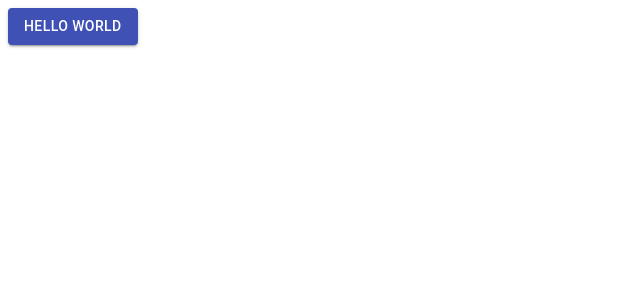
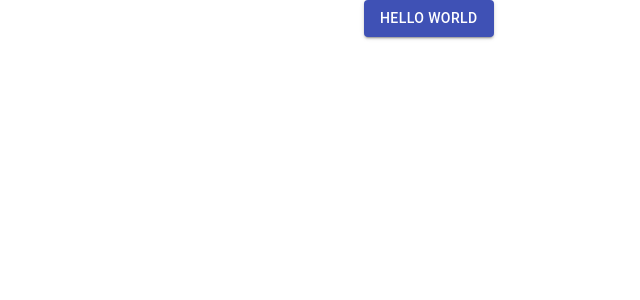
Before and after one commit to norux/feb15, a React app: page / in a window 1280 px wide. Shown: the top 300 px of the page, without its empty margins (0-640 px from the left). Built offline with nearby package versions, Linux system fonts and the light colour scheme.

Commit message:
Initialize css setting (#1)

```diff
--- a/src/app.js
+++ b/src/app.js
@@ -1,11 +1,14 @@
 import React from 'react'
 import { hot } from 'react-hot-loader/root'
+import Container from '@material-ui/core/Container'
 import Button from '@material-ui/core/Button'
 
 export const App = hot(() => (
   <div>
-    <Button variant="contained" color="primary">
-      Hello World
-    </Button>
+    <Container maxWidth="sm" className="wrap">
+      <Button variant="contained" color="primary">
+        Hello World
+      </Button>
+    </Container>
   </div>
 ))
--- /dev/null
+++ b/src/css/index.css
@@ -0,0 +1,2 @@
+@import './normalize.css';
+@import './layout.css';
--- /dev/null
+++ b/src/css/layout.css
@@ -0,0 +1,10 @@
+$color_main_bg: #919191;
+
+html, body {
+  background-color: $color_main_bg;
+}
+
+.wrap {
+  background-color: #fff;
+  height: 100vh;
+}
--- /dev/null
+++ b/src/css/normalize.css
@@ -0,0 +1,113 @@
+/*! normalize.css v8.0.1 | MIT License | github.com/necolas/normalize.css */
+
+html {
+  line-height: 1.15;
+  -webkit-text-size-adjust: 100%;
+}
+
+body {
+  margin: 0;
+}
+
+h1 {
+  font-size: 2em;
+  margin: 0.67em 0;
+}
+
+a {
+  background-color: transparent;
+}
+
+b,
+strong {
+  font-weight: bolder;
+}
+
+small {
+  font-size: 80%;
+}
+
+img {
+  border-style: none;
+}
+
+button,
+input,
+optgroup,
+select,
+textarea {
+  font-family: inherit;
+  font-size: 100%;
+  line-height: 1.15;
+  margin: 0;
+}
+
+button,
+input {
+  overflow: visible;
+}
+
+button,
+select {
+  text-transform: none;
+}
+
+button,
+[type='button'],
+[type='reset'],
+[type='submit'] {
+  -webkit-appearance: button;
+}
+
+button::-moz-focus-inner,
+[type='button']::-moz-focus-inner,
+[type='reset']::-moz-focus-inner,
+[type='submit']::-moz-focus-inner {
+  border-style: none;
+  padding: 0;
+}
+
+button:-moz-focusring,
+[type='button']:-moz-focusring,
+[type='reset']:-moz-focusring,
+[type='submit']:-moz-focusring {
+  outline: 1px dotted ButtonText;
+}
+
+legend {
+  box-sizing: border-box;
+  color: inherit;
+  display: table;
+  max-width: 100%;
+  padding: 0;
+  white-space: normal;
+}
+
+textarea {
+  overflow: auto;
+}
+
+[type='checkbox'],
+[type='radio'] {
+  box-sizing: border-box;
+  padding: 0;
+}
+
+[type='number']::-webkit-inner-spin-button,
+[type='number']::-webkit-outer-spin-button {
+  height: auto;
+}
+
+[type='search'] {
+  -webkit-appearance: textfield;
+  outline-offset: -2px;
+}
+
+[type='search']::-webkit-search-decoration {
+  -webkit-appearance: none;
+}
+
+::-webkit-file-upload-button {
+  -webkit-appearance: button;
+  font: inherit;
+}
--- a/src/index.js
+++ b/src/index.js
@@ -1,5 +1,6 @@
 import React from 'react'
 import ReactDOM from 'react-dom'
 import { App } from '~/app'
+import '~/css/index.css'
 
 ReactDOM.render(<App />, document.querySelector('#app'))
```
